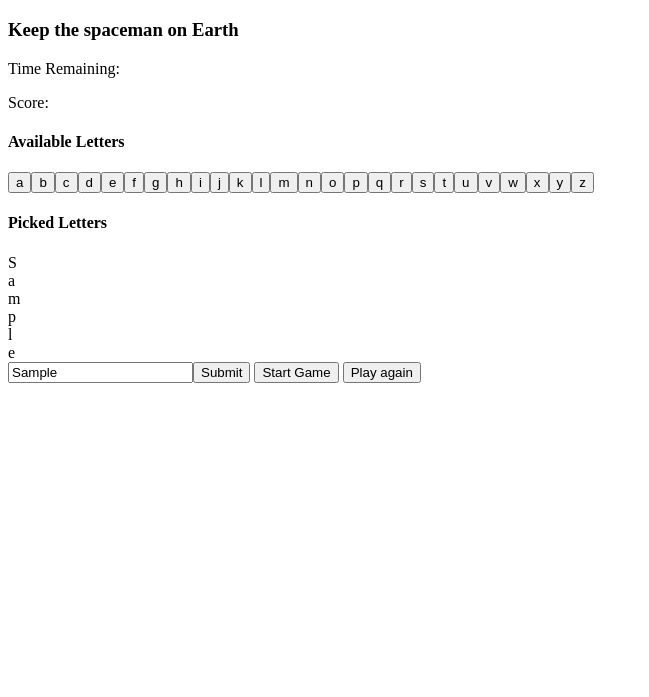
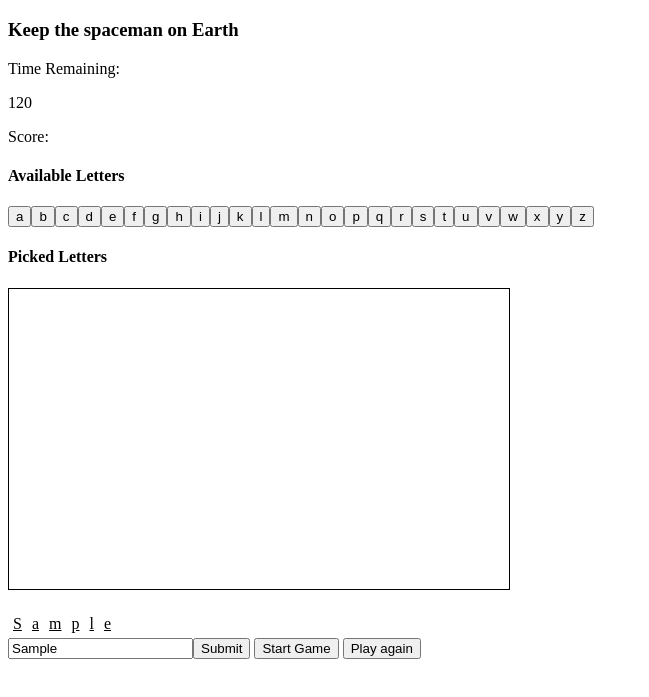
Before and after one commit to Noah-Jarzab/spaceman-game, a plain HTML site: page index.html in a window 1280 px wide. Both pictures are taken after typing "Sample" into the empty fields and a click on the button "Submit". Shown: the part 61-758 px from the top of the page, without its empty margins (0-649 px from the left). Drawn offline with Linux system fonts and the light colour scheme.

Commit message:
added a canvas box and started working on functions for the letter buttons

```diff
--- a/index.html
+++ b/index.html
@@ -11,7 +11,7 @@
         <h1>Welcome to Spaceman</h1>
         <h3>Keep the spaceman on Earth</h3>
         <div class="timer">Time Remaining:
-            <p class="timer"></p>
+            <p class="timer">120</p>
         </div>
         <div class="scoreTitle">Score:
             <p id="score"></p>
@@ -22,7 +22,7 @@
         <section class="lettersBox" id="availLetters"></section>
         <h4 class="lettersBox">Picked Letters</h4>
         <section class="lettersBox" id="pickedLetters"></section>
-        <span id="buildingImage"></span>
+        <canvas id="spaceshipImage" width="500" height="300" style="border: 1px solid"></canvas>
         <p class="lives"></p>
         <section class="guessPhrase"></section>
         <!-- <section class="availLetters"></section>
--- a/script.js
+++ b/script.js
@@ -19,49 +19,51 @@ let alphabet = ['a', 'b', 'c', 'd', 'e', 'f', 'g', 'h', 'i', 'j', 'k', 'l', 'm',
 // const timeRemain ;
 // const score ;
 // const message ;
+const canvas = document.querySelector('#spaceshipImage');
+const ctx = canvas.getContext('2d');
+ctx.beginPath();
+
 let inputBox = document.querySelector('.submit');
 let resetButton = document.querySelector('.reset');
 let startButton = document.querySelector('.start');
 
-// let letterButtons = function() {
-//     letterChoices = document.querySelector('#availLetters');
-//     letter = document.createElement('ul');
-//     for(i = 0; i < alphabet.length; i++) {
-//         letters.id = 'alphabet';
-//         list = document.createElement('li');
-//         list.id = 'letter';
-//         list.innerHTML = alphabet[i];
-//         letterChoices.appendChild(letter);
-//         letter.appendChild(list);
-//     }
-//     // console.log(availLetters());
-// }
-// console.log(letterButtons);
-
 inputBox.addEventListener('click', function() {
     let phrase = document.getElementById('phrase').value;
     let hiddenPhrase = phrase.split('');
+    let phraseBox = document.querySelector('.guessPhrase');
     // then create  underlined hidden text for each array item
     for(i = 0; i <= hiddenPhrase.length - 1; i++) {
-        let phraseBox = document.querySelector('.guessPhrase');
         let hiddenLetter = document.createElement('div');
         hiddenLetter.innerText = hiddenPhrase[i];
         phraseBox.appendChild(hiddenLetter);
+        hiddenLetter.setAttribute('class', 'hiddenLetter');
+    }
+});
+
+
+let letters = document.querySelector('.lettersBox');
+letters.addEventListener('click', function(event) {
+    event.target.disable = 'true';
+    let hiddenLetter = document.getElementsByClassName('hiddenLetter');
+    if(document.querySelector('.letter').innerText === hiddenLetter.innerText) {
+        hiddenLetter.setAttribute('opacity', 100);
+    } else {
+
     }
 })
 
 for(i = 0; i<= alphabet.length - 1; i++) {
     let availLetters = document.querySelector('#availLetters');
     let letterButton = document.createElement('button');
+    letterButton.setAttribute('class', 'letter');
     letterButton.innerText = alphabet[i];
     availLetters.appendChild(letterButton);
-}
-// startButton.addEventListener('click', function() {
-//     }
-//     letterButton.addEventListener('click', function() {
+    // letterButton.hidden = 'true';
+};
 
-//     })
-// })
+startButton.addEventListener('click', function() {
+    document.querySelector('.letter').hidden = 'false';
+})
 
 // document.addEventListener('click', resetButton);
 // function reset() {
--- a/style.css
+++ b/style.css
@@ -0,0 +1,7 @@
+.hiddenLetter {
+    text-decoration: underline;
+    padding: 5px;
+}
+.guessPhrase {
+    display: flex;
+}
```
Also changed, not shown: WireFrame Images/IMG_0716.jpg (renamed from Images/IMG_0716.jpg), WireFrame Images/IMG_0717.jpg (renamed from Images/IMG_0717.jpg).
